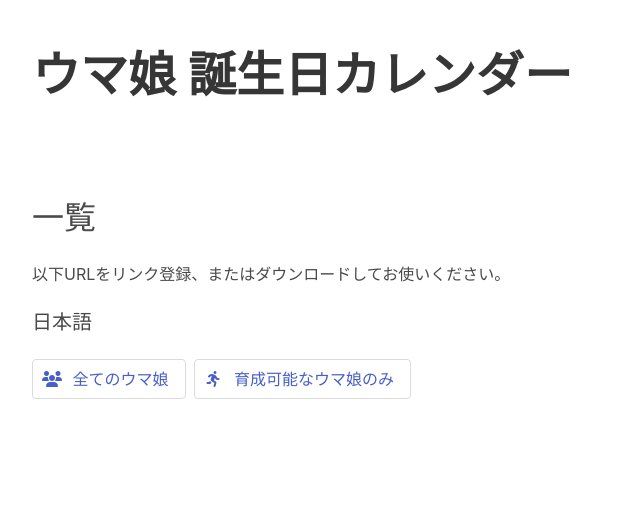
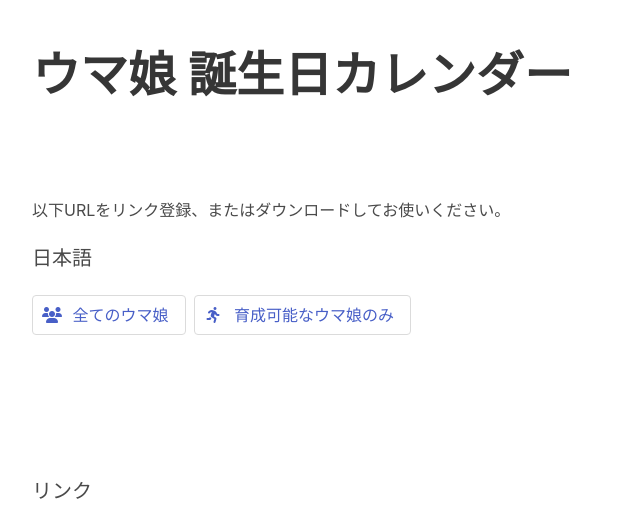
Before and after one commit to ushibutatory/umamusume-birthdays, a plain HTML site: page src/static/index.html in a window 1280 px wide. Shown: the top 514 px of the page, without its empty margins (16-660 px from the left). Drawn offline with nearby package versions, Linux system fonts and the light colour scheme.

Commit message:
update: index

```diff
--- a/src/static/index.html
+++ b/src/static/index.html
@@ -14,7 +14,6 @@
         <h1 class="title is-1">ウマ娘 誕生日カレンダー</h1>
     </div>
     <div class="section">
-        <h2 class="subtitle is-3">一覧</h2>
         <p class="content">
             以下URLをリンク登録、またはダウンロードしてお使いください。
         </p>
```
